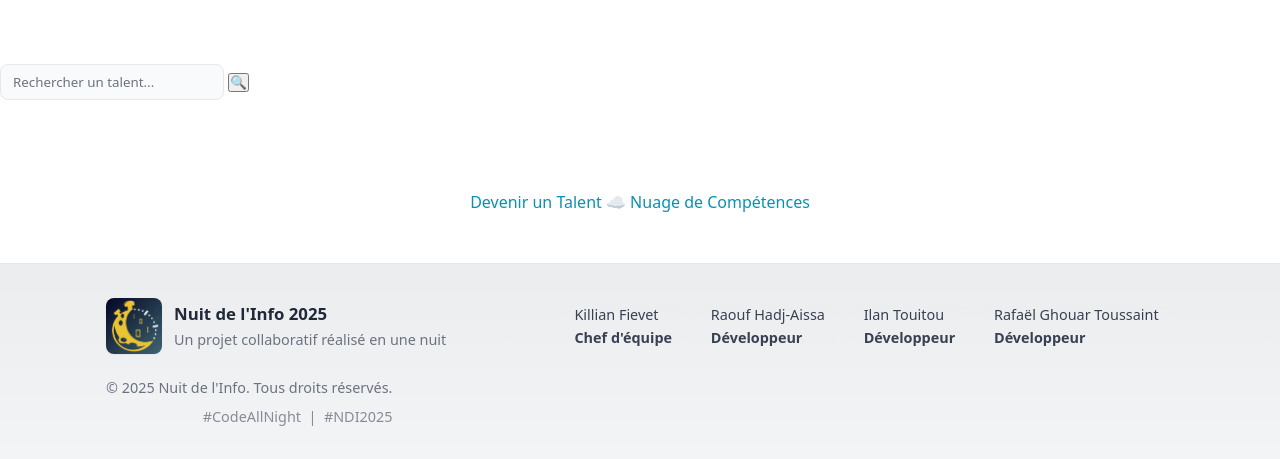
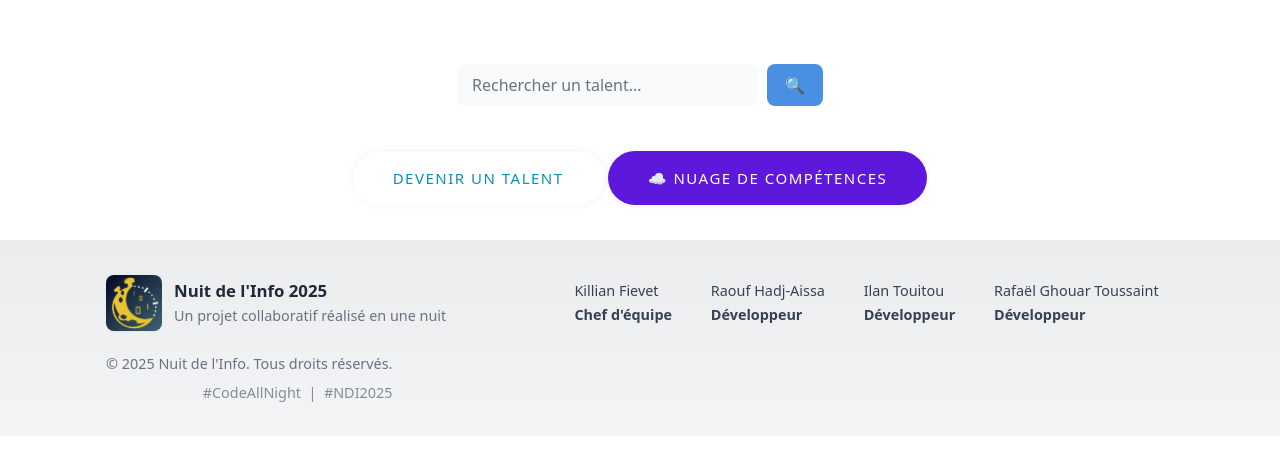
Before and after one commit to Vexyuu/NDI, a PHP site: page /CarteTalents/CarteTalent.php in a window 1280 px wide. Shown: the part 141-600 px from the top of the page. Run offline with PHP 8.4, Linux system fonts and the light colour scheme; data that the repository does not hold is empty.

Commit message:
Refactor styles for talent cards and update layout structure

```diff
--- a/CarteTalents/CarteTalent.php
+++ b/CarteTalents/CarteTalent.php
@@ -46,7 +46,7 @@ $result = $conn->query($sql);
     <button type="submit">🔍</button>
 </form>
 
-<div class="container">
+<div class="container-talent">
     <img src="" alt="">
 
 <?php
@@ -54,7 +54,7 @@ if ($result->num_rows > 0) {
     while($row = $result->fetch_assoc()) {
 
         echo '
-        <div class="card">
+        <div class="card-talent">
             <div class="content-card">
                 <img class="badge-verif" src="../assets/images/Verified_Gold.png" alt="Badge Compte Vérifié ">
                 <div class="info">
--- a/styles/CarteTalents.css
+++ b/styles/CarteTalents.css
@@ -1,77 +1,177 @@
-/* CarteTalents.css - Styles pour la page Carte des Talents */
-
-/* Importer d'abord les variables de thème */
-@import url('theme.css');
-
-/* Styles spécifiques à la page Carte des Talents */
-
-.carte-container {
-    display: grid;
-    grid-template-columns: repeat(auto-fill, minmax(300px, 1fr));
-    gap: 1.5rem;
-    margin-top: 1.5rem;
+.card-talent{
+    width: 450px;
+    height: 300px;
+    perspective: 1000px;
+    position: relative;
 }
 
-.carte-item {
-    background: var(--bg-secondary);
-    border: 1px solid var(--border-primary);
-    border-radius: 8px;
-    padding: 1.5rem;
-    transition: all 0.3s ease;
-    cursor: pointer;
+.card:hover .badge-verif {
+    transform: scale(1.1);
+}
+.content-card{
+    width: 100%;
+    height: 100%;
+    overflow: hidden;
+    transition: all 0.3s ease-out;
+    background: rgba(255,255,255,0.1);
+    backdrop-filter: blur(5px);
+    border-radius: 12px;
+    padding: 20px;
 }
 
-.carte-item:hover {
-    border-color: var(--color-primary);
-    box-shadow: 0 8px 16px rgba(0, 0, 0, 0.1);
-    transform: translateY(-4px);
+.content-card .info {
+    color: white;
+    z-index: 2;
+    position: relative;
 }
 
-.carte-title {
-    color: var(--text-primary);
-    font-size: 1.2rem;
-    margin-bottom: 0.75rem;
-    font-weight: 600;
+.content-card h3 {
+    margin-bottom: 15px;
+    font-size: 24px;
 }
 
-.carte-description {
-    color: var(--text-tertiary);
-    font-size: 0.95rem;
-    line-height: 1.5;
+.container-talent{
+    display: flex;
+    justify-content: center;
+    align-items: center;
+    gap: 15px;
+    flex-wrap: wrap;
+    padding: 20px;
 }
 
-.carte-skill-tag {
-    display: inline-block;
-    background: var(--color-primary);
-    color: var(--bg-primary);
-    padding: 0.4rem 0.8rem;
-    border-radius: 999px;
-    font-size: 0.85rem;
-    margin: 0.5rem 0.5rem 0 0;
-    font-weight: 500;
+.glow {
+    position: absolute;
+    top: 0;
+    left: 0;
+    width: 100%;
+    height: 100%;
+    mix-blend-mode: overlay;
+    filter: brightness(1.2) contrast(1.3) saturate(1.5);
+    background-image: url('../assets/images/Indieground_Holographic_Texture.jpg');
+    background-size: 200%;
+    background-repeat: no-repeat;
+    pointer-events: none;
+    transition: all 0.3s ease-out;
+    opacity: 0;
+    visibility: hidden;
+    border-radius: 12px;
 }
 
-.carte-filters {
-    display: flex;
-    gap: 0.75rem;
-    margin-bottom: 1.5rem;
-    flex-wrap: wrap;
+@keyframes shineMove {
+    0% { background-position: 0% 0%; }
+    100% { background-position: 100% 100%; }
 }
 
-.carte-filter-btn {
-    background: var(--bg-secondary);
-    color: var(--text-primary);
-    border: 1px solid var(--border-primary);
-    padding: 0.6rem 1rem;
+.glow {
+    animation: shineMove 10s linear infinite;
+}
+
+/* badge vérif */
+
+.badge-verif {
+    position: absolute;
+    top: 12px;
+    right: 12px;
+    width: 50px;
+    opacity: 0.95;
+    filter: drop-shadow(0px 0px 6px rgba(0,0,0,0.6));
+    z-index: 10;
+    transition: transform .2s ease;
+}
+
+/* BOUTON AJOUT TALENT OU RETOUR */
+
+.btn-retour, .btn-ajout {
+  padding: 17px 40px;
+  border-radius: 50px;
+  cursor: pointer;
+  border: 0;
+  background-color: white;
+  box-shadow: rgb(0 0 0 / 5%) 0 0 8px;
+  letter-spacing: 1.5px;
+  text-transform: uppercase;
+  font-size: 15px;
+  transition: all 0.5s ease;
+  text-decoration: none;
+}
+
+.btn-retour, .btn-ajout:hover {
+  letter-spacing: 3px;
+  background-color: hsl(261deg 80% 48%);
+  color: hsl(0, 0%, 100%);
+  box-shadow: rgb(93 24 220) 0px 7px 29px 0px;
+}
+
+.btn-retour, .btn-ajout:active {
+  letter-spacing: 3px;
+  background-color: hsl(261deg 80% 48%);
+  color: hsl(0, 0%, 100%);
+  box-shadow: rgb(93 24 220) 0px 0px 0px 0px;
+  transform: translateY(10px);
+  transition: 100ms;
+}
+
+
+/* BOUTON Nuage */
+
+.btn-nuage {
+  padding: 17px 40px;
+  border-radius: 50px;
+  cursor: pointer;
+  border: 0;
+  background-color: rgb(93 24 220);
+  box-shadow: rgb(0 0 0 / 5%) 0 0 8px;
+  letter-spacing: 1.5px;
+  text-transform: uppercase;
+  font-size: 15px;
+  transition: all 0.5s ease;
+  text-decoration: none;
+  color: white;
+}
+
+.btn-nuage:hover {
+  letter-spacing: 3px;
+  background-color:hsl(0, 0%, 100%);
+  color: rgb(93 24 220);
+  box-shadow: hsl(0, 0%, 100%) 0px 7px 29px 0px;
+}
+
+.btn-nuage:active {
+  letter-spacing: 3px;
+  background-color: hsl(261deg 80% 48%);
+  color: rgb(93 24 220);
+  box-shadow: hsl(0, 0%, 100%) 0px 0px 0px 0px;
+  transform: translateY(10px);
+  transition: 100ms;
+}
+
+/* STYLE de la recherche de Talent */
+
+.search-bar {
+    display: flex;
+    justify-content: center;
+    margin-bottom: 20px;
+    gap: 10px;
+}
+
+.search-bar input {
+    padding: 10px 15px;
+    font-size: 16px;
+    width: 300px;
+    border-radius: 8px;
+    border: none;
+}
+
+.search-bar button {
+    padding: 10px 18px;
+    font-size: 16px;
+    background: #4a90e2;
+    border: none;
     border-radius: 8px;
     cursor: pointer;
-    transition: all 0.2s ease;
-    font-size: 0.95rem;
+    color: white;
 }
 
-.carte-filter-btn:hover,
-.carte-filter-btn.active {
-    background: var(--color-primary);
-    color: var(--bg-primary);
-    border-color: var(--color-primary);
+.search-bar button:hover {
+    background: #357ac8;
 }
```
Also changed, not shown: ChatAbruti/README.md (deleted), QCM/README.md (deleted), README.md.
